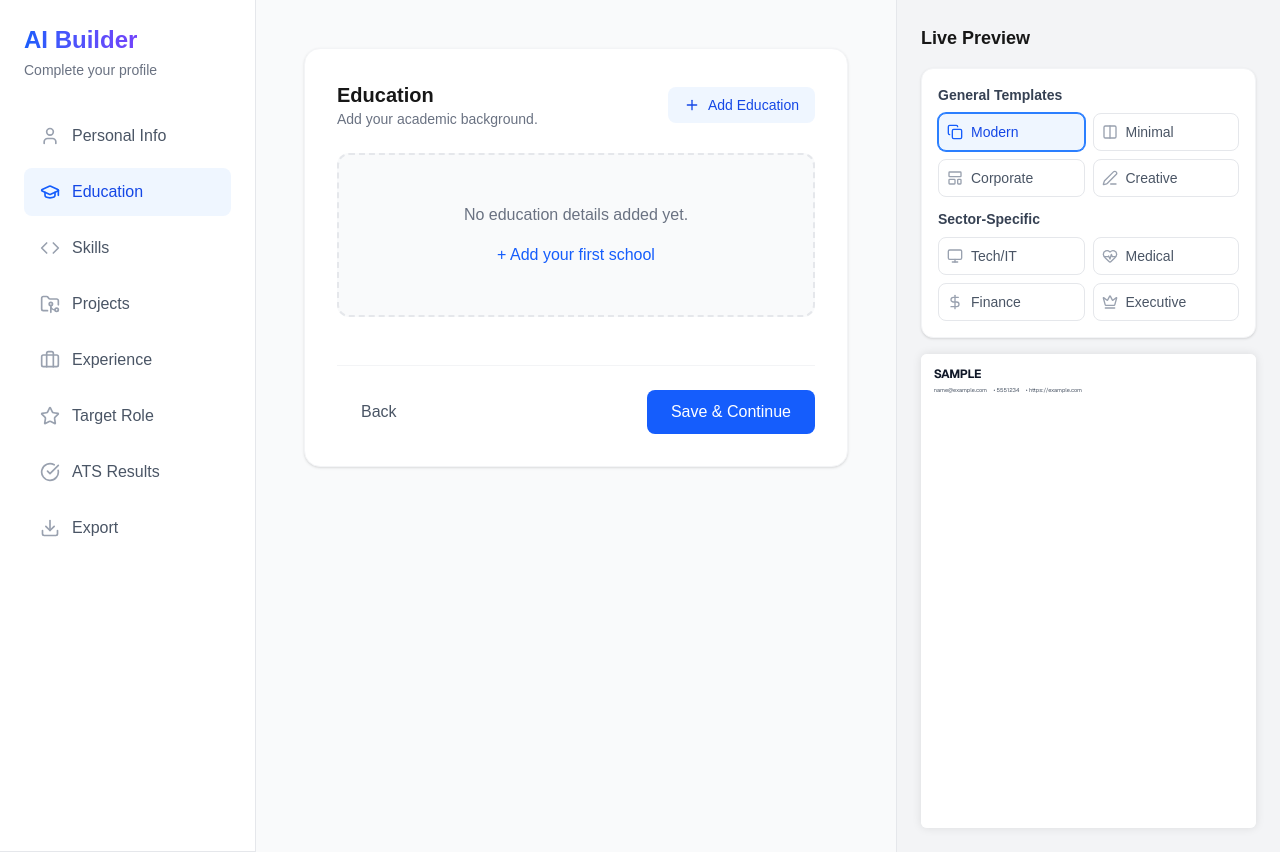
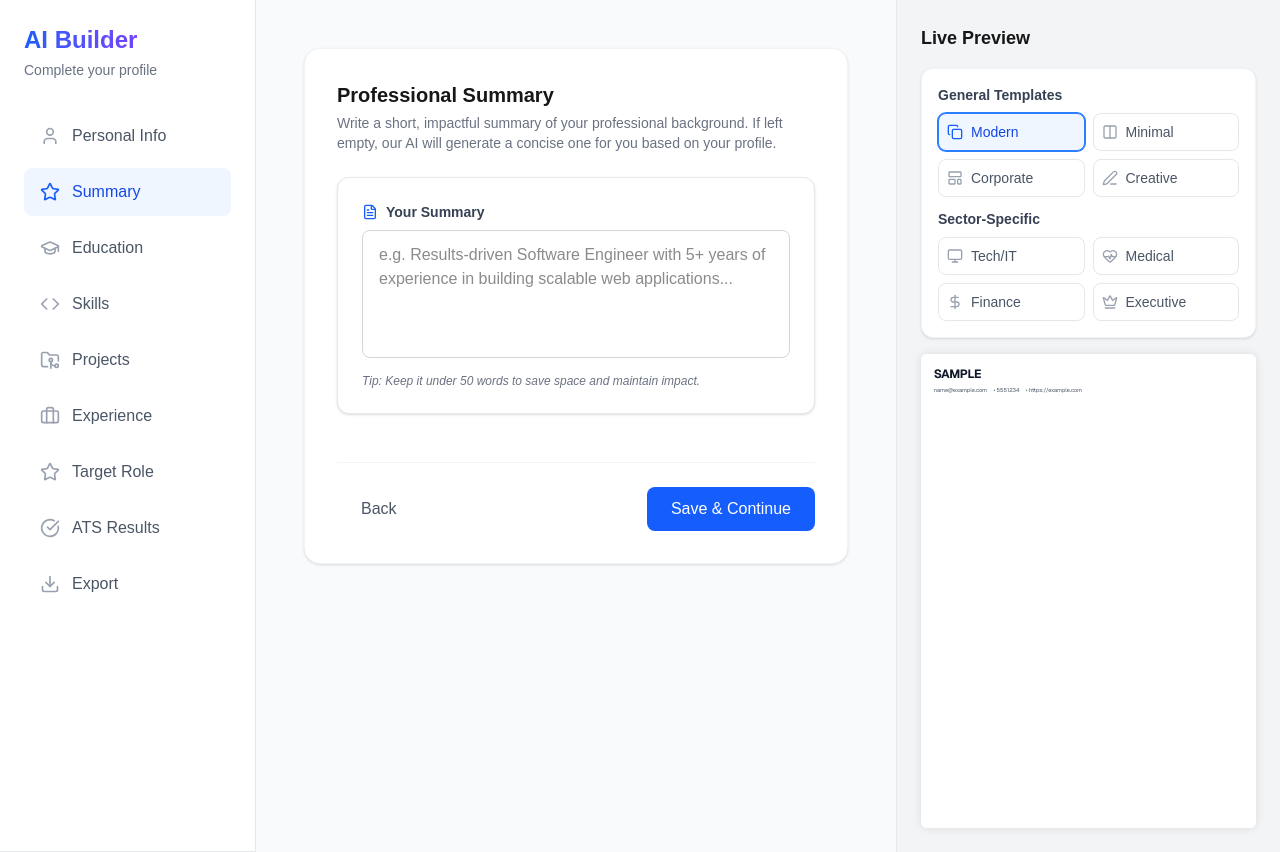
Before and after one commit to Rahulkn006/Ai-resume-builder, a Next.js app: page /builder in a window 1280 px wide. Both pictures are taken after typing "Sample", "name@example.com", "5551234", "https://example.com" into the empty fields and a click on the button "Save & Continue". Built offline with nearby package versions, Linux system fonts and the light colour scheme.

Commit message:
feat: add optional summary and optimize descriptions

```diff
--- a/app/builder/page.tsx
+++ b/app/builder/page.tsx
@@ -7,6 +7,7 @@ import EducationForm from "@/components/forms/EducationForm";
 import SkillsForm from "@/components/forms/SkillsForm";
 import ExperienceForm from "@/components/forms/ExperienceForm";
 import ProjectsForm from "@/components/forms/ProjectsForm";
+import SummaryForm from "@/components/forms/SummaryForm";
 import TargetRoleForm from "@/components/forms/TargetRoleForm";
 import AtsScoreDisplay from "@/components/AtsScoreDisplay";
 import ResumePreview from "@/components/templates/ResumePreview";
@@ -14,6 +15,7 @@ import ExportPanel from "@/components/ExportPanel";
 
 const steps = [
   { id: "personal", title: "Personal Info", icon: User },
+  { id: "summary", title: "Summary", icon: Star },
   { id: "education", title: "Education", icon: GraduationCap },
   { id: "skills", title: "Skills", icon: Code },
   { id: "projects", title: "Projects", icon: FolderGit2 },
@@ -81,6 +83,10 @@ export default function BuilderPage() {
       }
 
       newData.atsScore = result.atsScore;
+
+      if (result.summary) {
+        newData.summary = result.summary;
+      }
 
       setAllData(newData);
       setActiveStep("ats-results");
@@ -200,6 +206,7 @@ export default function BuilderPage() {
           )}
 
           {activeStep === "education" && <EducationForm />}
+          {activeStep === "summary" && <SummaryForm />}
           {activeStep === "skills" && <SkillsForm />}
           {activeStep === "projects" && <ProjectsForm />}
           {activeStep === "experience" && <ExperienceForm />}
--- /dev/null
+++ b/components/forms/SummaryForm.tsx
@@ -0,0 +1,35 @@
+"use client";
+
+import { useResumeStore } from "@/lib/store";
+import { FileText } from "lucide-react";
+
+export default function SummaryForm() {
+  const { data, updateSummary } = useResumeStore();
+
+  return (
+    <div className="space-y-6">
+      <div>
+        <h3 className="text-xl font-semibold mb-1">Professional Summary</h3>
+        <p className="text-gray-500 text-sm mb-6">
+          Write a short, impactful summary of your professional background. If left empty, our AI will generate a concise one for you based on your profile.
+        </p>
+
+        <div className="bg-white border border-gray-200 rounded-xl p-6 shadow-sm">
+          <label className="block text-sm font-semibold text-gray-700 mb-2 flex items-center gap-2">
+            <FileText className="w-4 h-4 text-blue-600" />
+            Your Summary
+          </label>
+          <textarea
+            value={data.summary || ""}
+            onChange={(e) => updateSummary(e.target.value)}
+            className="w-full border border-gray-300 rounded-lg px-4 py-3 focus:ring-2 focus:ring-blue-500 outline-none text-gray-800 h-32 resize-none"
+            placeholder="e.g. Results-driven Software Engineer with 5+ years of experience in building scalable web applications..."
+          />
+          <p className="text-xs text-gray-500 mt-2 italic">
+            Tip: Keep it under 50 words to save space and maintain impact.
+          </p>
+        </div>
+      </div>
+    </div>
+  );
+}
--- a/components/templates/CorporateTemplate.tsx
+++ b/components/templates/CorporateTemplate.tsx
@@ -24,6 +24,18 @@ export default function CorporateTemplate() {
           {data.personalDetails.linkedin && <span>| {data.personalDetails.linkedin}</span>}
         </div>
       </header>
+
+      {/* Summary */}
+      {data.summary && (
+        <section className="mb-6">
+          <h3 className="text-lg font-bold text-gray-900 uppercase tracking-widest border-b border-gray-500 pb-1 mb-3">
+            Professional Summary
+          </h3>
+          <p className="text-sm text-gray-800 leading-relaxed font-sans italic ml-2">
+            {data.summary}
+          </p>
+        </section>
+      )}
 
       {/* Experience */}
       {data.experience.length > 0 && (
--- a/components/templates/CreativeTemplate.tsx
+++ b/components/templates/CreativeTemplate.tsx
@@ -79,6 +79,23 @@ export default function CreativeTemplate() {
 
       {/* Right Content Area */}
       <div className="w-2/3 p-10 bg-white">
+
+        {/* Summary */}
+        {data.summary && (
+          <section className="mb-10">
+            <div className="flex items-center gap-4 mb-4">
+               <div className="w-8 h-8 rounded-full bg-[#ff847c] flex items-center justify-center shrink-0">
+                  <div className="w-3 h-3 bg-white rounded-full" />
+               </div>
+               <h3 className="text-2xl font-black text-[#2a363b] tracking-tight">
+                 Summary
+               </h3>
+            </div>
+            <p className="text-sm text-gray-600 leading-relaxed italic border-l-2 border-gray-100 ml-4 pl-10">
+              {data.summary}
+            </p>
+          </section>
+        )}
 
         {/* Experience */}
         {data.experience.length > 0 && (
--- a/components/templates/MinimalTemplate.tsx
+++ b/components/templates/MinimalTemplate.tsx
@@ -24,6 +24,15 @@ export default function MinimalTemplate() {
           {data.personalDetails.linkedin && <span>• {data.personalDetails.linkedin}</span>}
         </div>
       </header>
+
+      {/* Summary */}
+      {data.summary && (
+        <section className="mb-8">
+          <p className="text-sm text-gray-600 leading-relaxed italic text-center max-w-2xl mx-auto">
+            {data.summary}
+          </p>
+        </section>
+      )}
 
       {/* Experience */}
       {data.experience.length > 0 && (
--- a/components/templates/ModernTemplate.tsx
+++ b/components/templates/ModernTemplate.tsx
@@ -24,6 +24,18 @@ export default function ModernTemplate() {
           {data.personalDetails.linkedin && <span>• {data.personalDetails.linkedin}</span>}
         </div>
       </header>
+
+      {/* Summary Section */}
+      {data.summary && (
+        <section className="mb-6">
+          <h3 className="text-sm font-bold text-gray-900 uppercase tracking-widest border-b-2 border-blue-600 pb-1 mb-3">
+            Professional Summary
+          </h3>
+          <p className="text-sm text-gray-700 leading-relaxed italic">
+            {data.summary}
+          </p>
+        </section>
+      )}
 
       {/* Grid Layout */}
       <div className="grid grid-cols-1 md:grid-cols-[2fr_1fr] gap-8">
--- a/components/templates/TechTemplate.tsx
+++ b/components/templates/TechTemplate.tsx
@@ -24,6 +24,18 @@ export default function TechTemplate() {
           {data.personalDetails.linkedin && <span>• {data.personalDetails.linkedin}</span>}
         </div>
       </header>
+
+      {/* Summary */}
+      {data.summary && (
+        <section className="mb-5">
+           <h3 className="text-xs font-bold text-gray-900 uppercase tracking-[0.15em] border-b border-gray-300 pb-1 mb-2">
+            Professional Summary
+          </h3>
+          <p className="text-xs text-gray-600 leading-relaxed italic">
+            {data.summary}
+          </p>
+        </section>
+      )}
 
       {/* Skills - Prominent for tech roles */}
       {data.skills.length > 0 && (
--- a/lib/ai.ts
+++ b/lib/ai.ts
@@ -21,14 +21,16 @@ ${JSON.stringify({
 })}
 
 Task:
-1. Revise the "description" fields within "experience" and "projects" to be highly professional, impactful, action-oriented, and ATS-friendly for the Target Job Role.
-2. Determine an ATS Score (out of 100) based on how well the existing skills and experience match the typical requirements of the Target Job Role.
-3. Identify 3-5 crucial industry missing keywords or skills that the user should consider learning or adding if they have experience with them.
-4. Provide up to 3 formatting or structural suggestions.
-5. Provide up to 3 overall content improvement suggestions.
+1. Generate a concise "summary" (under 50 words) that highlights the user's key strengths and career objectives for the Target Job Role.
+2. Revise the "description" fields within "experience" and "projects" to be professional, impactful, action-oriented, and ATS-friendly for the Target Job Role. IMPORTANT: If the original description for an experience or project entry is empty or very short (just a few words), generate ONLY 2-3 concise bullet points (each under 15 words). Do NOT write lengthy paragraphs for entries where the user has not provided a detailed description. Only fully expand descriptions that the user has already written in detail.
+3. Determine an ATS Score (out of 100) based on how well the existing skills and experience match the typical requirements of the Target Job Role.
+4. Identify 3-5 crucial industry missing keywords or skills that the user should consider learning or adding if they have experience with them.
+5. Provide up to 3 formatting or structural suggestions.
+6. Provide up to 3 overall content improvement suggestions.
 
 Return your response ONLY in the following JSON format:
 {
+  "summary": "concise professional summary...",
   "optimizedExperience": [
     { "company": "...", "role": "...", "startDate": "...", "endDate": "...", "description": "optimized text..." }
   ],
--- a/lib/store.ts
+++ b/lib/store.ts
@@ -7,8 +7,8 @@ interface ResumeStore {
   updateEducation: (education: ResumeDetails['education']) => void;
   updateSkills: (skills: string[]) => void;
   updateProjects: (projects: ResumeDetails['projects']) => void;
-  updateExperience: (experience: ResumeDetails['experience']) => void;
   updateTargetJobRole: (role: string) => void;
+  updateSummary: (summary: string) => void;
   updateAtsScore: (score: ResumeDetails['atsScore']) => void;
   updateActiveTemplate: (template: ResumeDetails['activeTemplate']) => void;
   setAllData: (data: ResumeDetails) => void;
@@ -31,11 +31,14 @@ export const useResumeStore = create<ResumeStore>((set) => ({
   updateProjects: (projects) =>
     set((state) => ({ data: { ...state.data, projects } })),
 
-  updateExperience: (experience) =>
+  updateExperience: (experience: ResumeDetails['experience']) =>
     set((state) => ({ data: { ...state.data, experience } })),
 
   updateTargetJobRole: (role) =>
     set((state) => ({ data: { ...state.data, targetJobRole: role } })),
+
+  updateSummary: (summary) =>
+    set((state) => ({ data: { ...state.data, summary } })),
 
   updateAtsScore: (score) =>
     set((state) => ({ data: { ...state.data, atsScore: score } })),
--- a/lib/types.ts
+++ b/lib/types.ts
@@ -28,6 +28,7 @@ export interface ResumeDetails {
     endDate: string;
     description: string;
   }[];
+  summary?: string;
   targetJobRole: string;
   atsScore?: {
     score: number;
@@ -46,6 +47,7 @@ export const initialResumeState: ResumeDetails = {
     linkedin: '',
     portfolio: ''
   },
+  summary: '',
   education: [],
   skills: [],
   projects: [],
```
